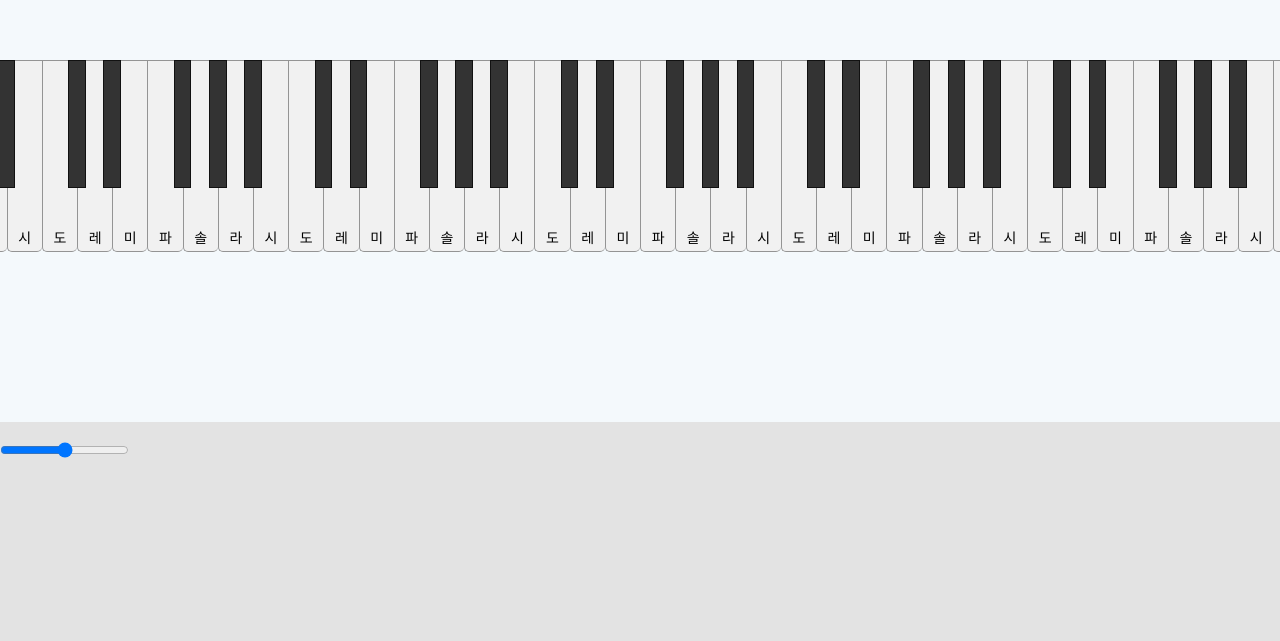
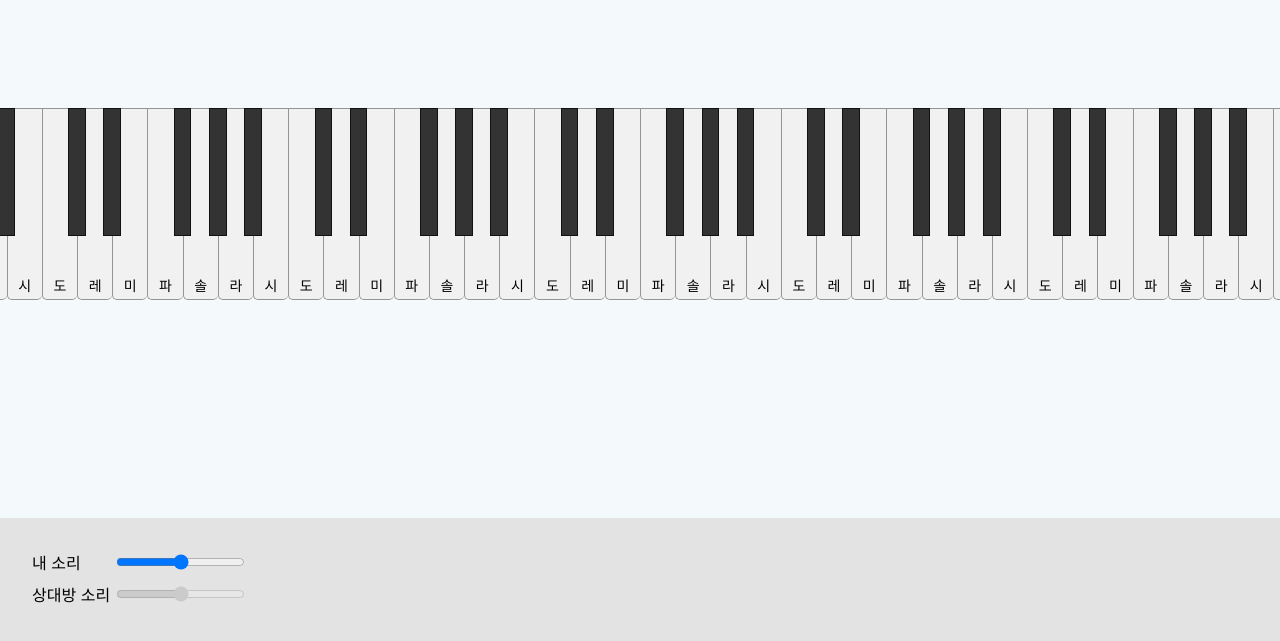
Before and after one commit to SkyLightQP/socketpiano-frontend, a React (Create React App) app: page / in a window 1280 px wide. Shown: the part 111-752 px from the top of the page. Built offline with nearby package versions, Linux system fonts and the light colour scheme; no server answers; a web font is replaced by a local one.

Commit message:
feat: 옵션 추가

```diff
--- a/src/pages/MainPage.tsx
+++ b/src/pages/MainPage.tsx
@@ -36,9 +36,26 @@ const Piano = styled.div`
 
 const MenuContainer = styled.div`
   width: 100vw;
-  height: 400px;
+  height: 200px;
+
+  padding: 2rem;
 
   background-color: #e3e3e3;
+
+  & > div {
+    margin-bottom: 8px;
+  }
+`;
+
+const Field = styled.div`
+  display: flex;
+  flex-direction: row;
+  align-items: center;
+
+  & > span {
+    width: 80px;
+    margin-right: 4px;
+  }
 `;
 
 const MainPage: React.FC = () => {
@@ -74,7 +91,8 @@ const MainPage: React.FC = () => {
         </Piano>
       </PianoContainer>
       <MenuContainer>
-        <br />
+        <Field>
+          <span>내 소리</span>
           <input
             type="range"
             min="-10"
@@ -83,6 +101,12 @@ const MainPage: React.FC = () => {
             step={1}
             onChange={(e) => onVolumeChange(Number(e.target.value))}
           />
+        </Field>
+
+        <Field>
+          <span>상대방 소리</span>
+          <input type="range" min="-10" max="10" defaultValue={0} step={1} disabled />
+        </Field>
       </MenuContainer>
     </Container>
   );
```
Lines whose indentation alone changed are shown as unchanged.
